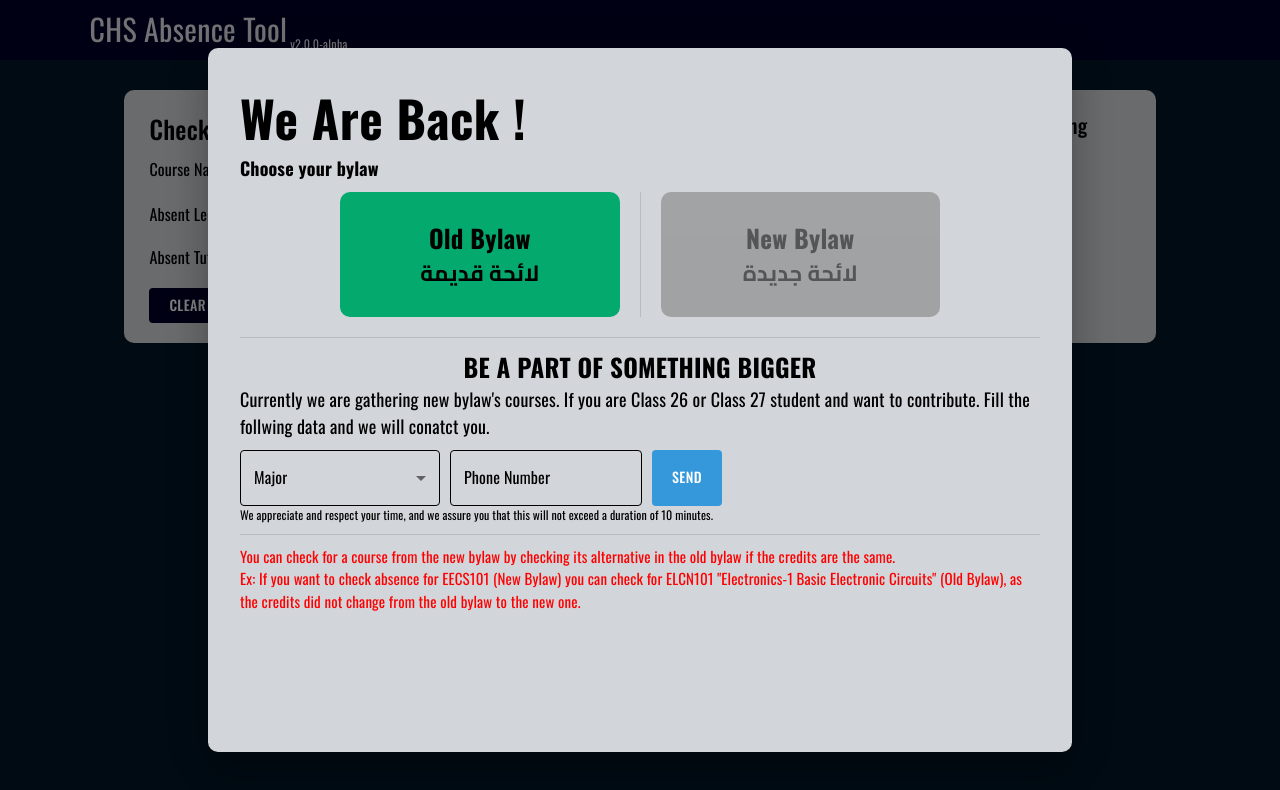
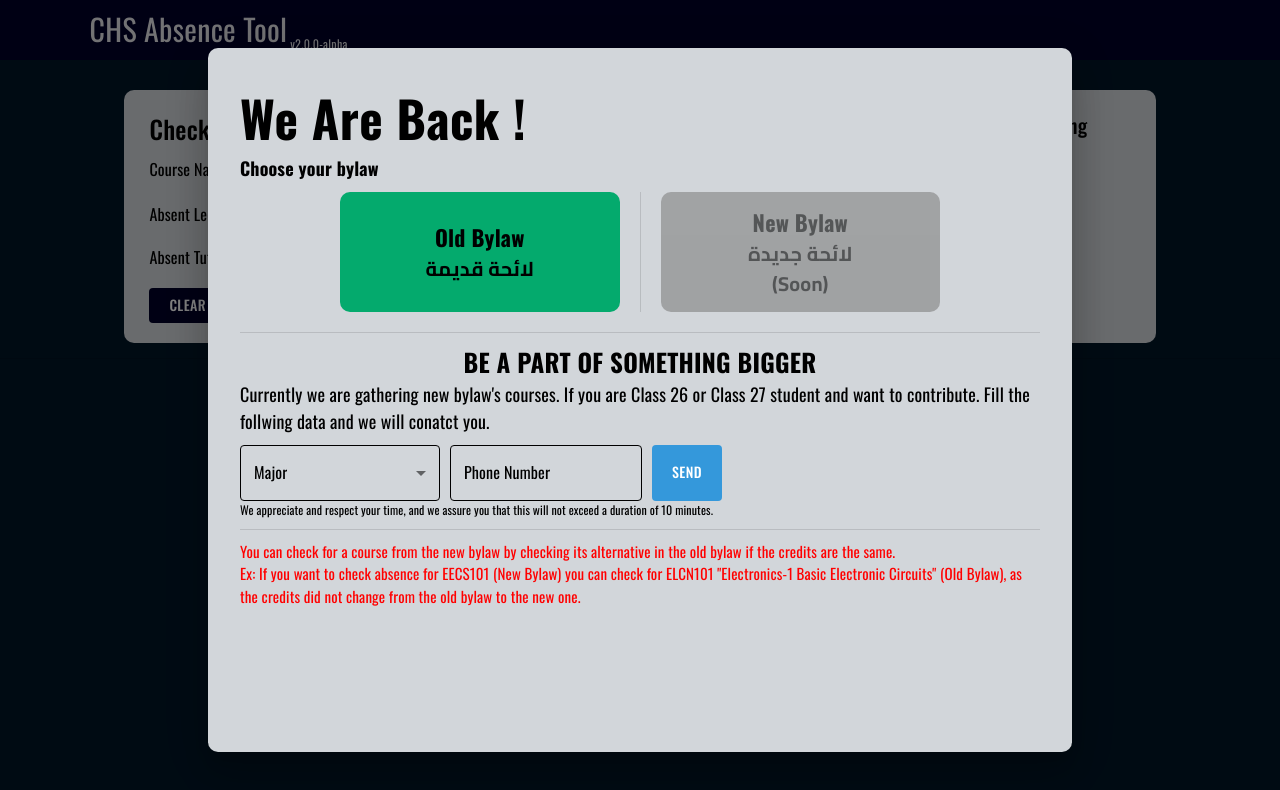
Before and after one commit to Marwan-9/chs-absence-tool, a React (Create React App) app: page / in a window 1280 px wide. Shown: the top 790 px of the page. Built offline with nearby package versions, Linux system fonts and the light colour scheme.

Commit message:
fixing bugs

```diff
--- a/src/dialog/bylawbox.tsx
+++ b/src/dialog/bylawbox.tsx
@@ -16,8 +16,10 @@ const BylawBox: React.FC<IBylawBoxProps> = (props: IBylawBoxProps) => {
     <Box
       onClick={onClick}
       sx={{
-        width: '500px',
-        height: '125px',
+        width: '550px',
+        height: '120px',
+        padding:"0px 5px",
+        boxSizing:'border-box',
         borderRadius: '10px',
         background: 'green',
         display: 'flex',
--- a/src/dialog/modal.tsx
+++ b/src/dialog/modal.tsx
@@ -4,7 +4,7 @@ import BylawBox from './bylawbox';
 import StudentForm from './studentform';
 
 const style: React.CSSProperties = {
-  fontSize: '25px',
+  fontSize: '22px',
   fontWeight: '700',
   fontFamily: 'Oswald'
 }
@@ -86,11 +86,11 @@ export default function KeepMountedModal() {
                   active
                   onClick={handleClose}
                   sx={{
-                    background:'#04AA6D'
+                    background:'#04AA6D',
                   }}>
                   <>
                     <Typography sx={style}> Old Bylaw </Typography>
-                    <Typography sx={{...style, fontFamily:'Cairo', fontSize:'22px'}}> لائحة قديمة </Typography>
+                    <Typography sx={{...style, fontFamily:'Cairo', fontSize:'20px'}}> لائحة قديمة </Typography>
                   </>
                 </BylawBox>
                 <Divider orientation='vertical'/>
@@ -104,7 +104,9 @@ export default function KeepMountedModal() {
                 >
                 <>
                     <Typography sx={style}> New Bylaw </Typography>
-                    <Typography sx={{...style, fontFamily:'Cairo', fontSize:'22px'}}> لائحة جديدة </Typography>
+                    <Typography sx={{...style, fontFamily:'Cairo', fontSize:'20px'}}> لائحة جديدة </Typography>
+                    <Typography sx={{...style, fontFamily:'Cairo', fontSize:'20px'}}> (Soon)</Typography>
+
                   </>
                 </BylawBox>
             </Box>
--- a/src/dialog/studentform.tsx
+++ b/src/dialog/studentform.tsx
@@ -16,6 +16,12 @@ const StudentForm: React.FC<IStudentFormProps> = (props: IStudentFormProps) => {
   const [phone, setPhone] = React.useState<string>("");
   const majors = ["AET", "AEM", "CCE", "CEM", "CIE", "EEE", "HEM", "IEM", "MEE", "MEM", "MDE", "PPC", "SEE", "STE", "WEE"];
 
+  const handleChange = (value: string) => {
+    const regex = /^[0-9\b]+$/;
+    if (value === "" || regex.test(value)) {
+      setPhone(value);
+    }
+  };
   const sendData = async () => {
     const data = {
       phoneNumber: "201272404140",
@@ -79,7 +85,12 @@ const StudentForm: React.FC<IStudentFormProps> = (props: IStudentFormProps) => {
           <TextField
             label=  'Phone Number'
             placeholder="Enter Your Number"
-            onChange={(event)=> setPhone(event.target.value)}
+            onChange={(event)=> handleChange(event.target.value)}
+            value={phone}
+            inputProps={{
+              inputMode: 'numeric',
+              pattern: '[0-9]*'
+            }}
             sx={{
               '@media screen and (max-width: 768px)': { width: 120 },
 
```
Also changed, not shown: 1 other file (tests, documents, lock files or other folders).
